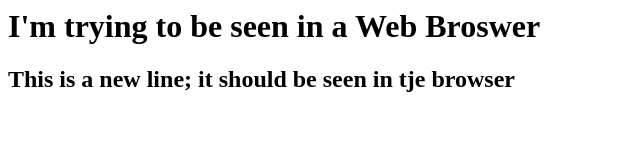
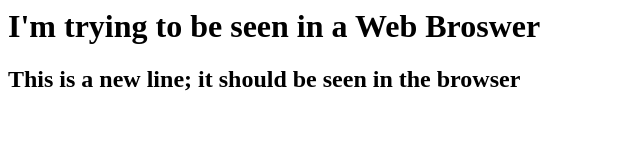
Before and after one commit to Dara-Sy/class8, a plain HTML site: page index.html in a window 1280 px wide. Shown: the full height of the page, 0-640 px from the left. Drawn offline with Linux system fonts and the light colour scheme.

Commit message:
Fixed typo in second headline

```diff
--- a/index.html
+++ b/index.html
@@ -1,3 +1,3 @@
 <h1> I'm trying to be seen in a Web Broswer </h1>
 
-<h2> This is a new line; it should be seen in tje browser </h2>
+<h2> This is a new line; it should be seen in the browser </h2>
```
